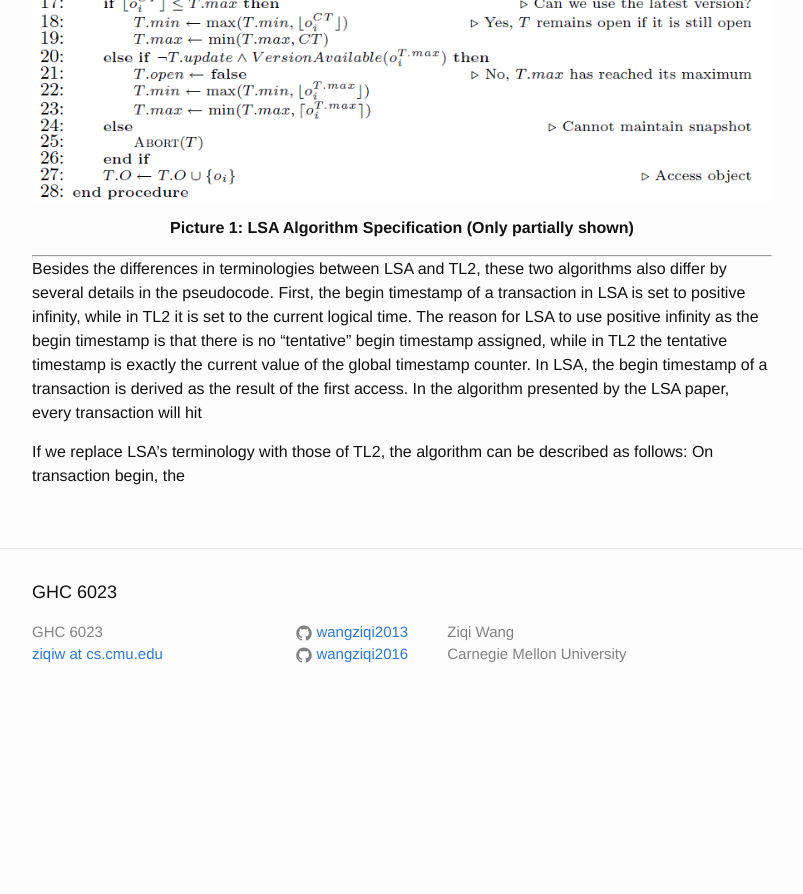
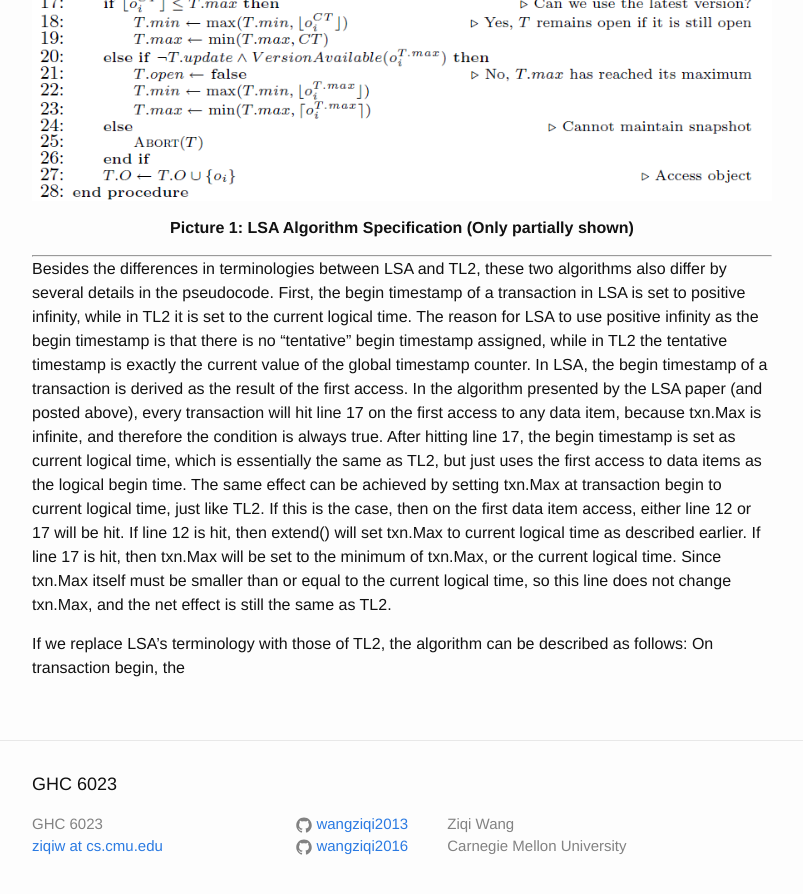
Before and after one commit to wangziqi2013/wangziqi2013.github.io, a Jekyll site: the page built from _posts/2018-04-12-A-Lazy-Snapshot-Algo-with-Eager-Validation.markdown, in a window 1280 px wide and 900 px high, scrolled down 2415 px. Shown: the top 894 px of the window, without its empty margins (238-1041 px from the left). Built offline with Jekyll 4.4.1, drawn with Linux system fonts in a browser that asks for light colours; before the commit the page ends 3141 px from its top, so only the background shows below that.

Commit message:
Adding explanation

```diff
--- a/_posts/2018-04-12-A-Lazy-Snapshot-Algo-with-Eager-Validation.markdown
+++ b/_posts/2018-04-12-A-Lazy-Snapshot-Algo-with-Eager-Validation.markdown
@@ -87,6 +87,14 @@ in the pseudocode. First, the begin timestamp of a transaction in LSA is set to
 it is set to the current logical time. The reason for LSA to use positive infinity as the begin timestamp is that
 there is no "tentative" begin timestamp assigned, while in TL2 the tentative timestamp is exactly the current
 value of the global timestamp counter. In LSA, the begin timestamp of a transaction is derived as the result of
-the first access. In the algorithm presented by the LSA paper, every transaction will hit
+the first access. In the algorithm presented by the LSA paper (and posted above), every transaction will hit line
+17 on the first access to any data item, because txn.Max is infinite, and therefore the condition is always true.
+After hitting line 17, the begin timestamp is set as current logical time, which is essentially the same as TL2,
+but just uses the first access to data items as the logical begin time. The same effect can be achieved by setting
+txn.Max at transaction begin to current logical time, just like TL2. If this is the case, then on the first data item
+access, either line 12 or 17 will be hit. If line 12 is hit, then extend() will set txn.Max to current logical time
+as described earlier. If line 17 is hit, then txn.Max will be set to the minimum of txn.Max, or the current logical time.
+Since txn.Max itself must be smaller than or equal to the current logical time, so this line does not change txn.Max,
+and the net effect is still the same as TL2.
 
 If we replace LSA's terminology with those of TL2, the algorithm can be described as follows: On transaction begin, the
```
